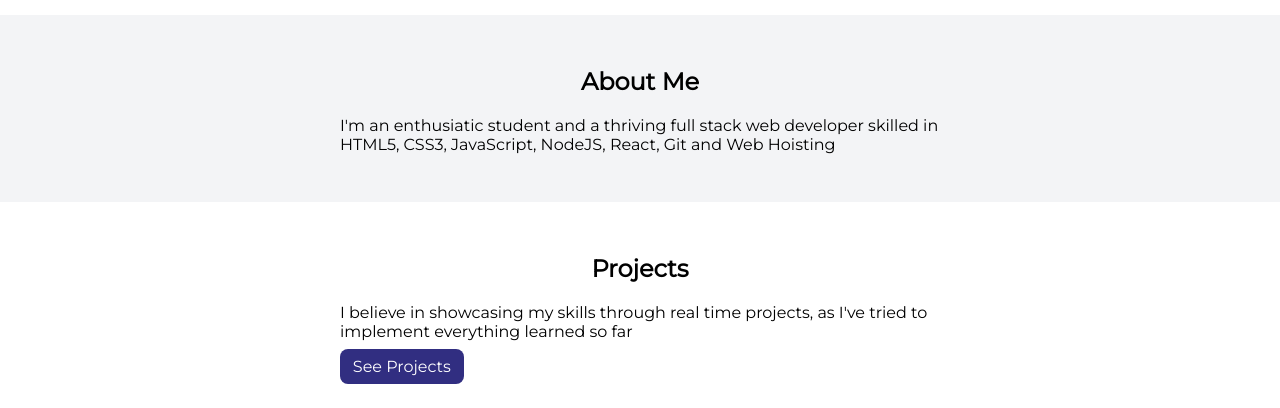
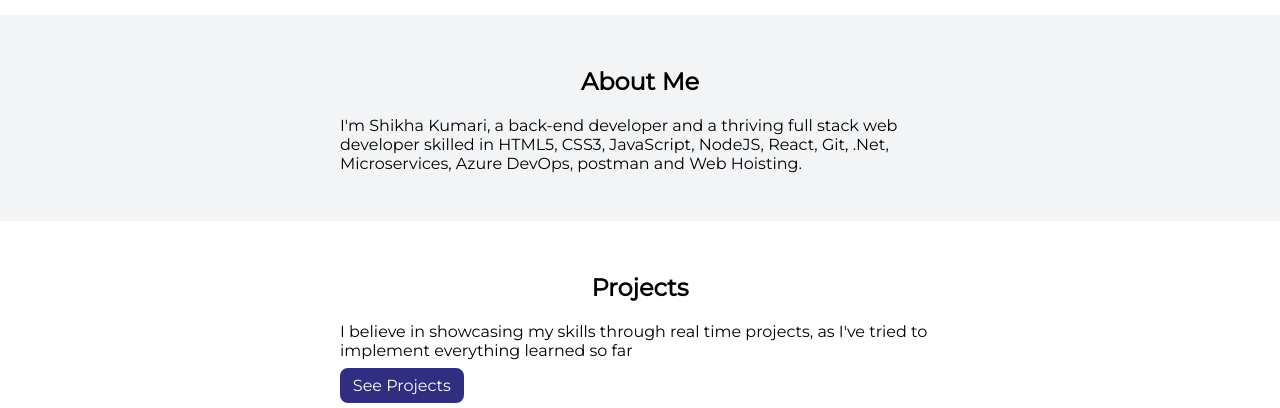
Before and after one commit to SHIKHASINGH1506/Component-Library, a plain HTML site: page index.html in a window 1280 px wide. Shown: the part 392-800 px from the top of the page. Drawn offline with Linux system fonts and the light colour scheme.

Commit message:
Modified introduction

```diff
--- a/index.html
+++ b/index.html
@@ -36,8 +36,8 @@
     <section class="section ow">
         <div class="container container-center">
             <h1>About Me</h1>
-            <p>I'm an enthusiatic student and a thriving full stack web developer skilled in HTML5,
-                CSS3, JavaScript, NodeJS, React, Git and Web Hoisting
+            <p>I'm Shikha Kumari, a back-end developer and a thriving full stack web developer skilled in HTML5,
+                CSS3, JavaScript, NodeJS, React, Git, .Net, Microservices, Azure DevOps, postman and Web Hoisting.
             </p>
         </div>
     </section>
```
